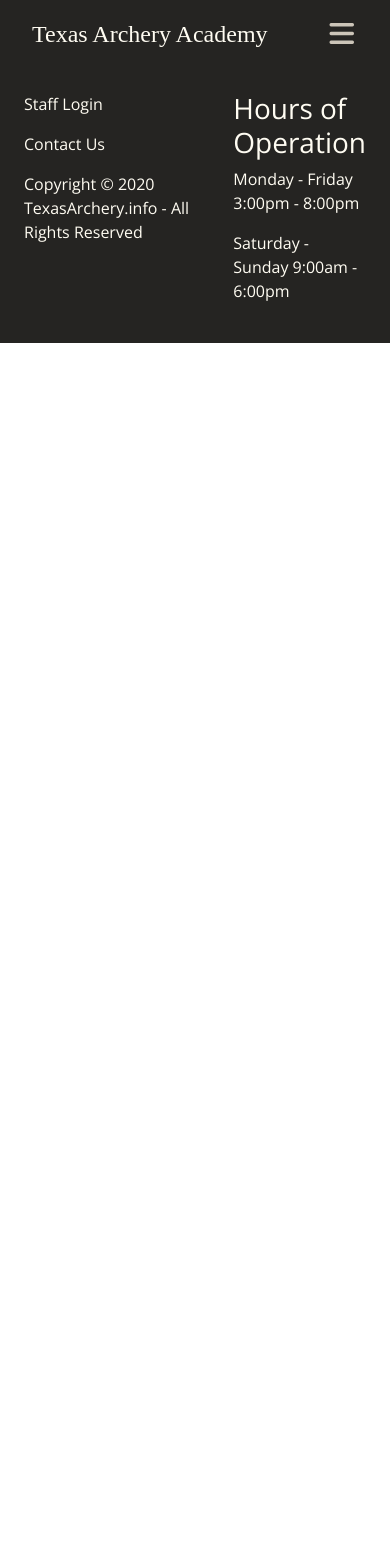
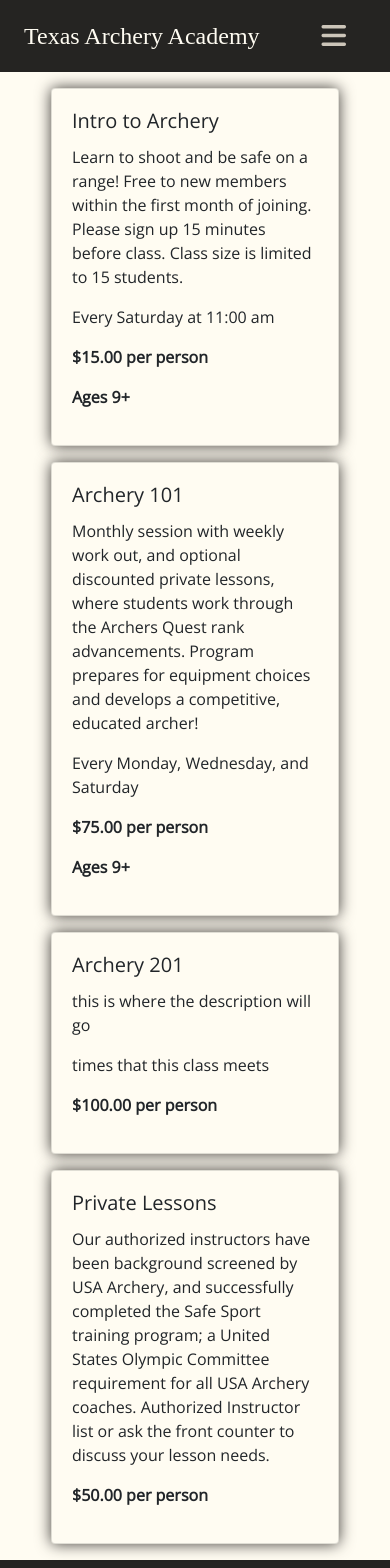
Before and after one commit to Connorrichter4/texasarchery, a React (Create React App) app: page /classes in a window 390 px wide. Shown: the top 1568 px of the page. Before the commit the page ends 844 px from the top, so only its background shows below. Built offline with nearby package versions, Linux system fonts and the light colour scheme; a web font is replaced by a local one.

Commit message:
added media queries to adjust design for larger screens

```diff
--- a/src/App.js
+++ b/src/App.js
@@ -1,10 +1,11 @@
 import React from 'react';
 import { Route, Switch } from 'react-router-dom';
-import NavBar from './components/NavBar/NavBar';
-import Home from './components/Home/Home';
-import Footer from './components/Footer/Footer';
+import Classes from './components/Classes/Classes';
 import Contact from './components/Contact/Contact';
 import FirstVisit from './components/FAQ/FirstVisit';
+import Footer from './components/Footer/Footer';
+import Home from './components/Home/Home';
+import NavBar from './components/NavBar/NavBar';
 import './App.css';
 
 function App() {
@@ -15,6 +16,7 @@ function App() {
 				<Route path='/' exact component={Home} />
 				<Route path='/contact' exact component={Contact} />
 				<Route path='/firstvisit' exact component={FirstVisit} />
+				<Route path='/classes' exact component={Classes} />
 			</Switch>
 			<Route path='*' component={Footer} />
 		</div>
--- /dev/null
+++ b/src/components/Classes/Classes.css
@@ -0,0 +1,14 @@
+.class-card {
+    padding-bottom: 1rem;
+}
+
+@media (min-width: 450px) {
+	.class-card {
+		display: grid;
+        grid-gap: 2rem;
+        grid-template-columns: repeat(auto-fit, minmax(18rem, 1fr));
+        padding: 1rem;
+        max-width: 1000px;
+        margin: 0 auto;
+	}
+}
--- /dev/null
+++ b/src/components/Classes/Classes.js
@@ -0,0 +1,70 @@
+import React from 'react';
+import './Classes.css';
+
+import Card from 'react-bootstrap/Card';
+
+const classCards = [
+	{
+		name: 'Intro to Archery',
+		description:
+			'Learn to shoot and be safe on a range! Free to new members within the first month of joining. Please sign up 15 minutes before class. Class size is limited to 15 students.',
+		schedule: 'Every Saturday at 11:00 am',
+		cost: '$15.00 per person',
+		ages: 'Ages 9+',
+	},
+	{
+		name: 'Archery 101',
+		description:
+			'Monthly session with weekly work out, and optional discounted private lessons, where students work through the Archers Quest rank advancements. Program prepares for equipment choices and develops a competitive, educated archer!',
+		schedule: 'Every Monday, Wednesday, and Saturday',
+		cost: '$75.00 per person',
+		ages: 'Ages 9+',
+	},
+	{
+		name: 'Archery 201',
+		description: 'this is where the description will go',
+		schedule: 'times that this class meets',
+		cost: '$100.00 per person',
+	},
+	{
+		name: 'Private Lessons',
+		description:
+			'Our authorized instructors have been background screened by USA Archery, and successfully completed the Safe Sport training program; a United States Olympic Committee requirement for all USA Archery coaches. Authorized Instructor list or ask the front counter to discuss your lesson needs.',
+		cost: '$50.00 per person',
+	},
+];
+
+function Classes() {
+	return (
+		<div className='class-card'>
+			{classCards.map((item, index) => {
+				return (
+					<Card
+						style={{
+							width: '18rem',
+							margin: '1rem auto 0',
+							background: '#fffcf2',
+							boxShadow: '0 0 15px #403d39',
+						}}
+						key={index}>
+						<Card.Body>
+							<Card.Title>{item.name}</Card.Title>
+							<Card.Text>
+								<p>{item.description}</p>
+								<p>{item.schedule}</p>
+								<p>
+									<strong>{item.cost}</strong>
+								</p>
+								<p>
+									<strong>{item.ages}</strong>
+								</p>
+							</Card.Text>
+						</Card.Body>
+					</Card>
+				);
+			})}
+		</div>
+	);
+}
+
+export default Classes;
--- a/src/components/FAQ/FirstVisit.css
+++ b/src/components/FAQ/FirstVisit.css
@@ -5,3 +5,8 @@
 .covid-update {
     color: red;
 }
+
+.faq-container {
+    max-width: 1000px;
+    margin: 0 auto;
+}
--- a/src/components/FAQ/FirstVisit.js
+++ b/src/components/FAQ/FirstVisit.js
@@ -48,7 +48,7 @@ const questions = [
 
 function FirstVisit() {
 	return (
-		<div>
+		<div className='faq-container'>
 			<div className='first-visit-headers'>
 				<h3>Things to know before you arrive!</h3>
 				<h4>
--- a/src/components/Footer/Footer.css
+++ b/src/components/Footer/Footer.css
@@ -1,10 +1,15 @@
+footer {
+    color:  #fffcf2;
+    background: #252422;
+}
+
 .footer {
     display: flex;
     justify-content: space-between;
     align-items: flex-start;
     padding: 1.5rem;
-    color:  #fffcf2;
-    background: #252422;
+    max-width: 1000px;
+    margin: 0 auto;
 }
 
 .footer-links {
--- a/src/components/Footer/Footer.js
+++ b/src/components/Footer/Footer.js
@@ -3,11 +3,18 @@ import { Link } from 'react-router-dom';
 import './Footer.css';
 
 function Footer() {
-    return (
-			<footer className='footer'>
+	return (
+		<footer>
+			<div className='footer'>
 				<div className='footer-left'>
-					<a href='http://texasarchery.info/staff-login' className='footer-links'>Staff Login</a>
-					<Link to='/contact' className='footer-links'>Contact Us</Link>
+					<a
+						href='http://texasarchery.info/staff-login'
+						className='footer-links'>
+						Staff Login
+					</a>
+					<Link to='/contact' className='footer-links'>
+						Contact Us
+					</Link>
 					<p>Copyright &copy; 2020 TexasArchery.info - All Rights Reserved</p>
 				</div>
 				<div>
@@ -15,8 +22,9 @@ function Footer() {
 					<p>Monday - Friday 3:00pm - 8:00pm</p>
 					<p>Saturday - Sunday 9:00am - 6:00pm</p>
 				</div>
-			</footer>
-		);
+			</div>
+		</footer>
+	);
 }
 
 export default Footer;
--- a/src/components/Home/Home.css
+++ b/src/components/Home/Home.css
@@ -4,13 +4,27 @@
 
 .caption {
 	background: rgba(77, 77, 77, 0.666);
+	max-width: 600px;
+	margin: 0 auto;
 }
 
 .caption:hover {
 	background: rgba(77, 77, 77, 0.886);
 }
 
-
 .caption-text {
 	color: #fffcf2;
 }
+.container-carousel {
+		display: flex;
+		justify-content: center;
+		align-items: center;
+	}
+
+@media (min-width: 450px) {
+	.home-image {
+		width: 100vw;
+		height: 100%;
+		display: block;
+	}
+}
--- a/src/components/Home/Home.js
+++ b/src/components/Home/Home.js
@@ -10,7 +10,7 @@ const carouselItems = [
 		imgSrc:
 			'https://cdn.pixabay.com/photo/2019/05/11/10/38/archery-4195456_640.jpg',
 		title: 'Intro To Archery',
-		info: 'Check out our intro to archery every wednesday.',
+		info: 'Check out our intro to archery every saturday.',
 		link: '/classes',
 	},
 	{
@@ -33,6 +33,7 @@ const carouselItems = [
 
 function Home() {
 	return (
+		<div className='container-carousel'>
 			<Carousel>
 				{carouselItems.map((item) => {
 					return (
@@ -48,6 +49,7 @@ function Home() {
 					);
 				})}
 			</Carousel>
+		</div>
 	);
 }
 
--- a/src/components/NavBar/NavBar.css
+++ b/src/components/NavBar/NavBar.css
@@ -1,19 +1,21 @@
+header {
+	background: #252422;
+	color: #fffcf2;
+}
+
 .header {
 	display: flex;
 	align-items: center;
 	justify-content: space-between;
-	padding-right: 1rem;
-	padding-left: 1rem;
-	background: #252422;
-	color: #fffcf2;
+	padding: 1rem 1.5rem;
+	max-width: 1000px;
+	margin: 0 auto;
 }
 .title {
 	font-size: 1.5em;
-	padding: 1rem;
 	text-decoration: none;
 	color: #fffcf2;
 	font-family: 'Poller One', cursive;
-
 }
 .nav-link {
 	margin-top: 1rem;
--- a/src/components/NavBar/NavBar.js
+++ b/src/components/NavBar/NavBar.js
@@ -29,6 +29,7 @@ function NavBar() {
 	};
 
 	return (
+		<header>
 			<div className='header'>
 				<Link to='/' className='title'>
 					Texas Archery Academy
@@ -67,6 +68,7 @@ function NavBar() {
 					</Drawer>
 				</React.Fragment>
 			</div>
+		</header>
 	);
 }
 
```
Lines whose indentation alone changed are shown as unchanged.
